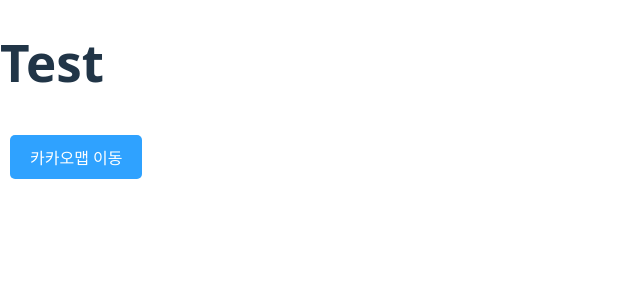
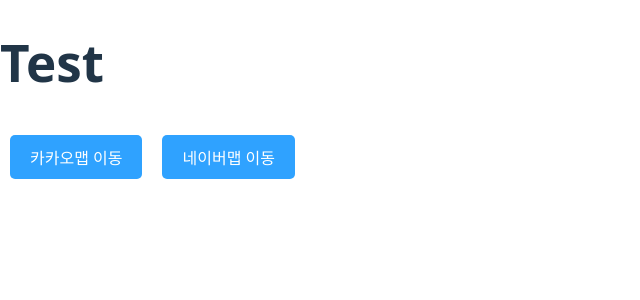
Before and after one commit to rlaxogh76/rn_utils, a React (Vite) app: page /test in a window 1280 px wide. Shown: the top 300 px of the page, without its empty margins (0-640 px from the left). Built offline with nearby package versions, Linux system fonts and the light colour scheme.

Commit message:
NaverMap 이동 라우터 구현

```diff
--- a/src/Test.tsx
+++ b/src/Test.tsx
@@ -18,6 +18,20 @@ const Kakao_Map_Btn = styled.button`
   }
 `;
 
+const Naver_Map_Btn = styled.button`
+  background-color: #2fa2ff;
+  color: #fff;
+  border: none;
+  border-radius: 5px;
+  padding: 10px 20px;
+  cursor: pointer;
+  font-size: 16px;
+  margin: 10px;
+  &:hover {
+    background-color: #217bfa;
+  }
+`;
+
 export default function Test() {
   const navigate = useNavigate();
 
@@ -25,10 +39,15 @@ export default function Test() {
     navigate("/projects/KakaoMap/main"); // Main.tsx 라우트로 이동
   };
 
+  const handleNaver = (): void => {
+    navigate("/projects/NaverMap/main");
+  }
+
   return (
     <div>
       <h1>Test</h1>
       <Kakao_Map_Btn onClick={handleClick}>카카오맵 이동</Kakao_Map_Btn>
+      <Naver_Map_Btn onClick={handleNaver}>네이버맵 이동</Naver_Map_Btn>
     </div>
   );
 }
```
